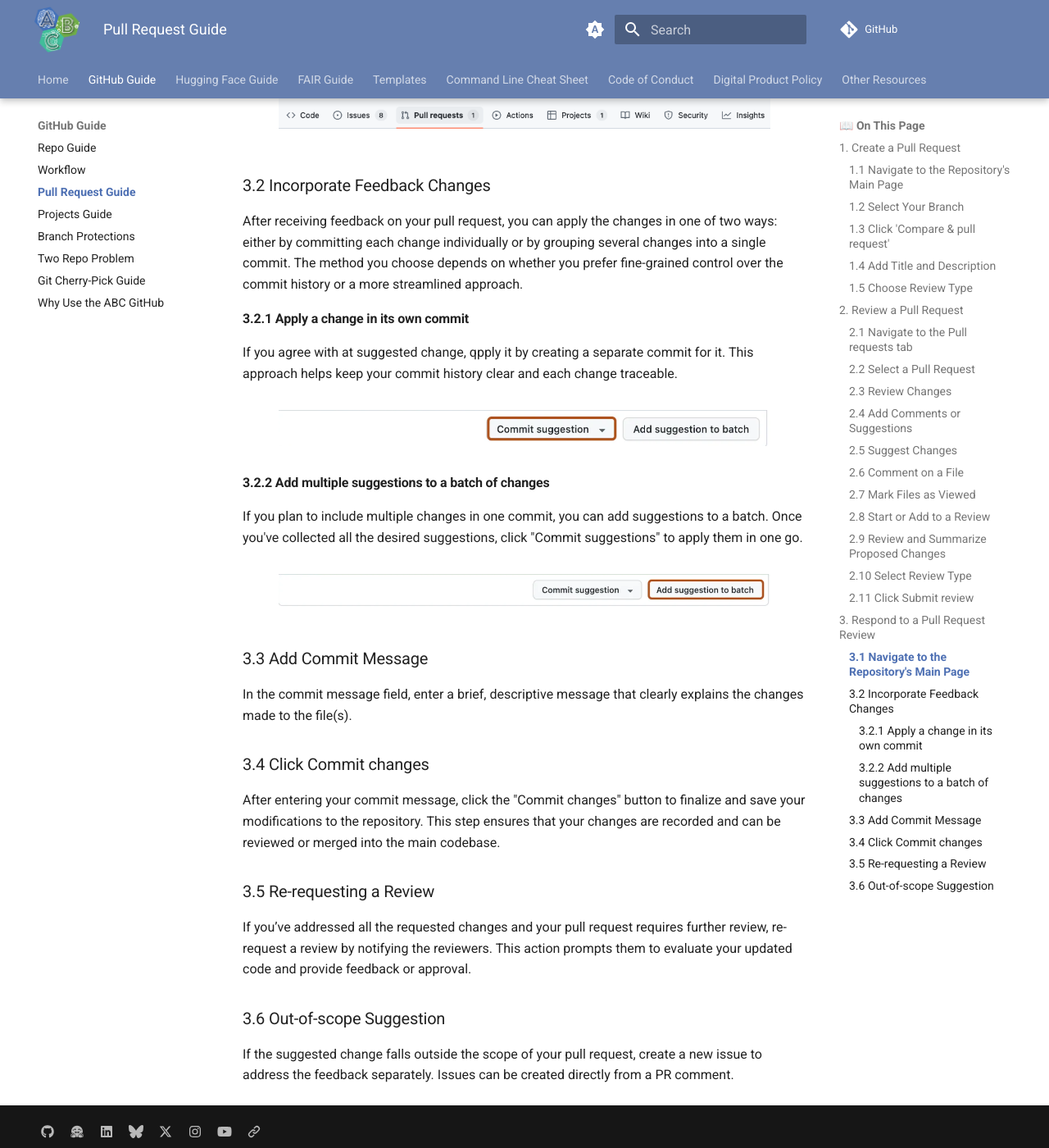
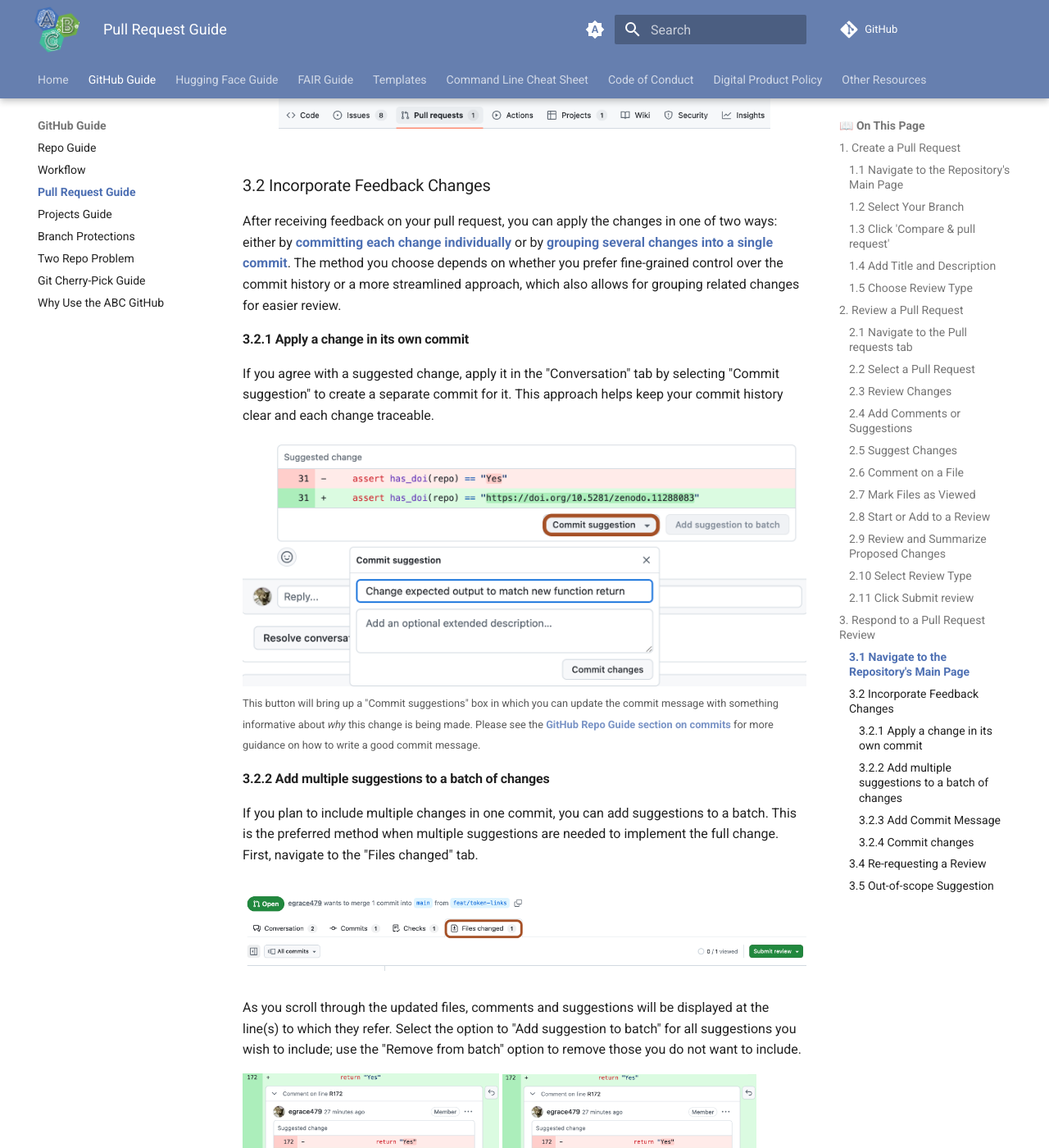
Before and after one commit to ABC-Center/ABC-guide, an MkDocs documentation site: the page built from docs/wiki-guide/The-GitHub-Pull-Request-Guide.md, in a window 1280 px wide and 1400 px high, scrolled down 6473 px. Shown: the whole window at 82% size. Built offline with MkDocs 1.6.1 and Material for MkDocs 9.7.7, drawn with Linux system fonts in a browser that asks for light colours; comment, search, counter and statistics services are not loaded; some of the changed text lies outside the part shown.

Commit message:
Patch for Incorporating PR Feedback
Pull from Collab Guide [PR 74](https://github.com/Imageomics/Collaborative-distributed-science-guide/pull/74)

* Add more clarification on batch commits for new PR UI

* Add commit message context and pointer

* Update example image with new PR dropdown as example

* Further clarification on commiting suggested changes
Revise structure to more clearly indicate this is part of incorporating feedback
Add more clarity for re-requesting reviews and addressing out-of-scope suggestions

* Clarify re-request review when done with edits,
remove ambiguity from statement

* Add image depicting reviewer side panel for re-requesting review

* Bypass HTML rule to allow for desired formatting for caption

```diff
--- a/docs/wiki-guide/The-GitHub-Pull-Request-Guide.md
+++ b/docs/wiki-guide/The-GitHub-Pull-Request-Guide.md
@@ -147,36 +147,53 @@ Navigate to your repository name, click **Pull requests**
 
 ### 3.2 Incorporate Feedback Changes
 
-After receiving feedback on your pull request, you can apply the changes in one of two ways: either by committing each change individually or by grouping several changes into a single commit. The method you choose depends on whether you prefer fine-grained control over the commit history or a more streamlined approach.
+After receiving feedback on your pull request, you can apply the changes in one of two ways: either by [committing each change individually](#321-apply-a-change-in-its-own-commit) or by [grouping several changes into a single commit](#322-add-multiple-suggestions-to-a-batch-of-changes). The method you choose depends on whether you prefer fine-grained control over the commit history or a more streamlined approach, which also allows for grouping related changes for easier review.
 
 #### 3.2.1 Apply a change in its own commit
 
-If you agree with at suggested change, qpply it by creating a separate commit for it. This approach helps keep your commit history clear and each change traceable.
+If you agree with a suggested change, apply it in the "Conversation" tab by selecting "Commit suggestion" to create a separate commit for it. This approach helps keep your commit history clear and each change traceable.
 
-![Commit suggestions button](images/GH-PR-guide/369920474-be5503d3-6cc2-4313-b49d-069a5a806ac4.png){ loading=lazy, width="600" }
+<!-- Caption doesn't seem to have the fine-grained controls for smaller text spanning the width of the image, so bypassing HTML rule to allow for desired formatting. -->
+<!-- markdownlint-disable MD033 -->
+![Commit suggestions button highlighted with dropdown/pop-up box with the text prompt to add a commit message and the 'Commit suggestions' button at the bottom right](images/GH-PR-guide/369920474-be5503d3-6cc2-4313-b49d-069a5a806ac4.png){ loading=lazy, style="width:100%" }
+<small>This button will bring up a "Commit suggestions" box in which you can update the commit message with something informative about *why* this change is being made. Please see the [GitHub Repo Guide section on commits](GitHub-Repo-Guide.md#commits) for more guidance on how to write a good commit message.</small>
+<!-- markdownlint-enable MD033 -->
+
+#### 3.2.2 Add multiple suggestions to a batch of changes
+
+If you plan to include multiple changes in one commit, you can add suggestions to a batch. This is the preferred method when multiple suggestions are needed to implement the full change. First, navigate to the "Files changed" tab.
+
+![Pull request header section with different view tabs, the 'Files changed' tab is selected with a box around it to highlight where it is](images/GH-PR-guide/Files-changed-tab.png){ loading=lazy, style="width:100%" }
 /// caption
 ///
 
-#### 3.2.2 Add multiple suggestions to a batch of changes
+As you scroll through the updated files, comments and suggestions will be displayed at the line(s) to which they refer. Select the option to "Add suggestion to batch" for all suggestions you wish to include; use the "Remove from batch" option to remove those you do not want to include.
 
-If you plan to include multiple changes in one commit, you can add suggestions to a batch. Once you've collected all the desired suggestions, click "Commit suggestions" to apply them in one go.
+![Add suggested change to batch button](images/GH-PR-guide/Add-to-batch.png){ loading=lazy, style="width:45.5%" }
+![remove suggested change from batch button](images/GH-PR-guide/Remove-from-batch.png){ loading=lazy, style="width:45%" }
 
-![Add suggested change to batch button](images/GH-PR-guide/369920952-1b4e0db0-3451-448b-822f-dd1b14679ec6.png){ loading=lazy, width="600" }
-/// caption
-///
+Once you've collected all the desired suggestions, click "Commit suggestions" at the top of the tab, then select "Apply suggestions", to commit them all in one go. Observe that the number of selected suggestions appears in both these buttons (5 in this example). All the suggestions to commit can be scrolled through in this pop-up.
 
-### 3.3 Add Commit Message
+![Commit suggestions button is green on the right, with the words 'Commit suggestions 5' on it, a 'Discard batch' option is to its left, the comments button with the number 5 is all the way to the right inline with them](images/GH-PR-guide/Commit-suggestions.png){ loading=lazy, style="float:right;width:75%" }
+![Apply suggestions pop-up window, the button is green and in the bottom right, with the words 'Apply suggestions 5' on it, suggestions are available to scroll through, and 'Discard batch' is bottom left button, there's also a 'Cancel' button to the left of the 'Apply suggestions' button](images/GH-PR-guide/Apply-suggestions.png){ loading=lazy, style="width:75%" }
 
-In the commit message field, enter a brief, descriptive message that clearly explains the changes made to the file(s).
+#### 3.2.3 Add Commit Message
 
-### 3.4 Click Commit changes
+In the commit message field, enter a brief, descriptive message that clearly explains *the reasoning for the changes* made to the file(s). For instance, the above changes might best be served by the following commit message, since a function's behavior has been changed.
+> Change expected output to match new function return
 
-After entering your commit message, click the "Commit changes" button to finalize and save your modifications to the repository. This step ensures that your changes are recorded and can be reviewed or merged into the main codebase.
+Please see the [GitHub Repo Guide section on commits](GitHub-Repo-Guide.md#commits) for more guidance on how to write a good commit message.
 
-### 3.5 Re-requesting a Review
+#### 3.2.4 Commit changes
 
-If you’ve addressed all the requested changes and your pull request requires further review, re-request a review by notifying the reviewers. This action prompts them to evaluate your updated code and provide feedback or approval.
+After entering your commit message, click the "Apply Suggestions" button to finalize the commit and thus save your modifications to the repository. This step ensures that your changes are recorded and can be reviewed or merged into the main codebase.
 
-### 3.6 Out-of-scope Suggestion
+### 3.4 Re-requesting a Review
 
-If the suggested change falls outside the scope of your pull request, create a new issue to address the feedback separately. Issues can be created directly from a PR comment.
+Once you have addressed all the requested changes, click the "re-request review" button to notify the PR reviewer(s). This action prompts them to evaluate your updated code and provide feedback or approval.
+
+![Re-request review is the hover text for the blue arrows forming a circle pointing at each other in the 'Reviewers' section of the side panel](images/GH-PR-guide/re-request-review.png){ loading=lazy, style="width:60%" }
+
+### 3.5 Out-of-scope Suggestion
+
+If the suggested change falls outside the scope of your pull request, create a new issue to address the feedback separately. Issues can be created directly from a PR comment by clicking on the three dots in the top right corner of the comment and selecting "Reference in new issue".
```
Also changed, not shown: docs/wiki-guide/images/GH-PR-guide/369920474-be5503d3-6cc2-4313-b49d-069a5a806ac4.png, docs/wiki-guide/images/GH-PR-guide/Add-to-batch.png (added), docs/wiki-guide/images/GH-PR-guide/Apply-suggestions.png (added), docs/wiki-guide/images/GH-PR-guide/Commit-suggestions.png (added), docs/wiki-guide/images/GH-PR-guide/Files-changed-tab.png (added), docs/wiki-guide/images/GH-PR-guide/Remove-from-batch.png (added), docs/wiki-guide/images/GH-PR-guide/re-request-review.png (added).
